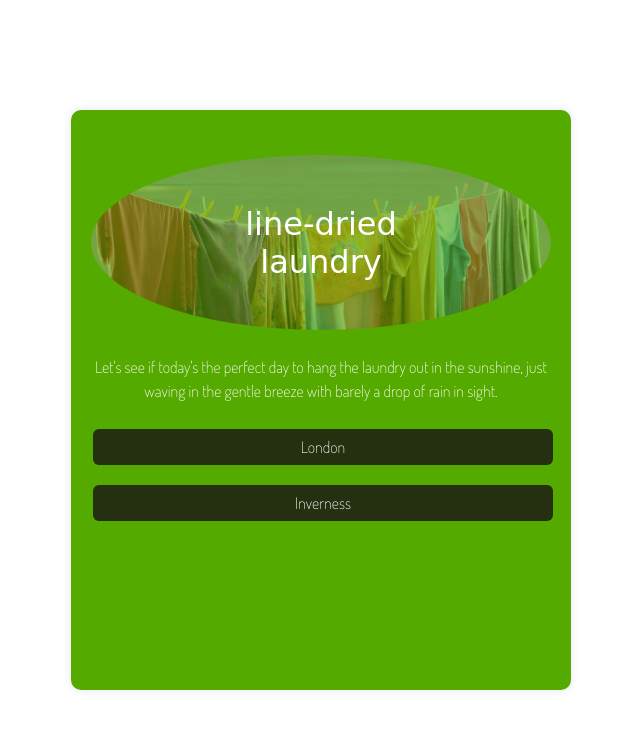
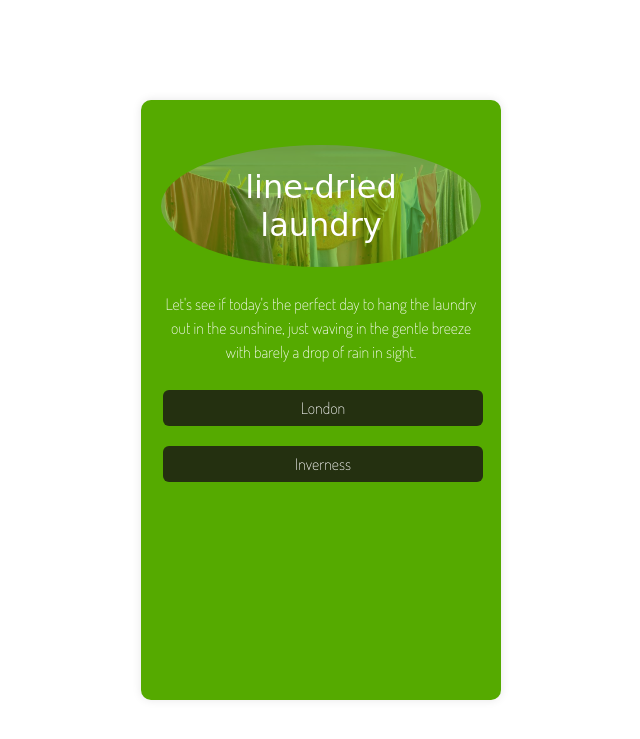
Before and after one commit to annwyl21/weather_forecast, a Flask app: page / in a window 1280 px wide. Shown: the top 739 px of the page, without its empty margins (319-959 px from the left). Run offline with Flask 3, Linux system fonts and the light colour scheme; some web fonts are replaced.

Commit message:
add fixed width and height to wrapper, 360*600 for std cell phone size demo

```diff
--- a/application/static/styles/styles.css
+++ b/application/static/styles/styles.css
@@ -86,8 +86,8 @@ color: var(--quinary-color, white);
 
 @media screen and (min-width: 320px) {
     .app-wrapper {
-        max-width: 500px;
-        min-height: 580px;
+        width: 360px;
+        height: 600px;
         margin: 40%, 0%;
         padding: 20px;
         box-shadow: 0 0 10px rgba(0,0,0,0.1);
```
